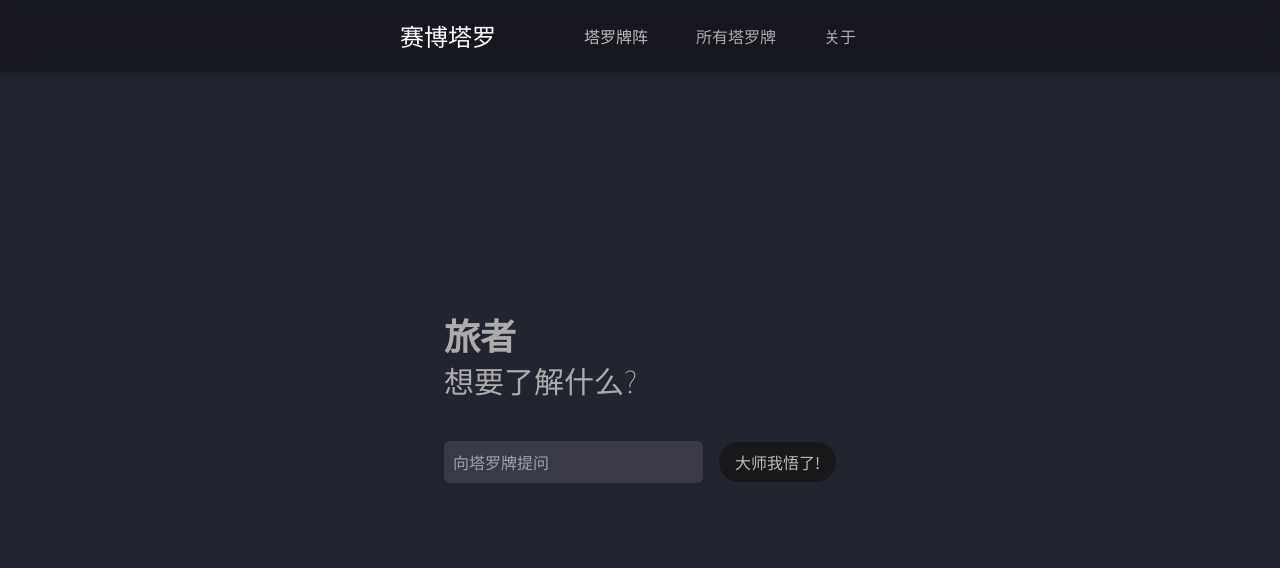
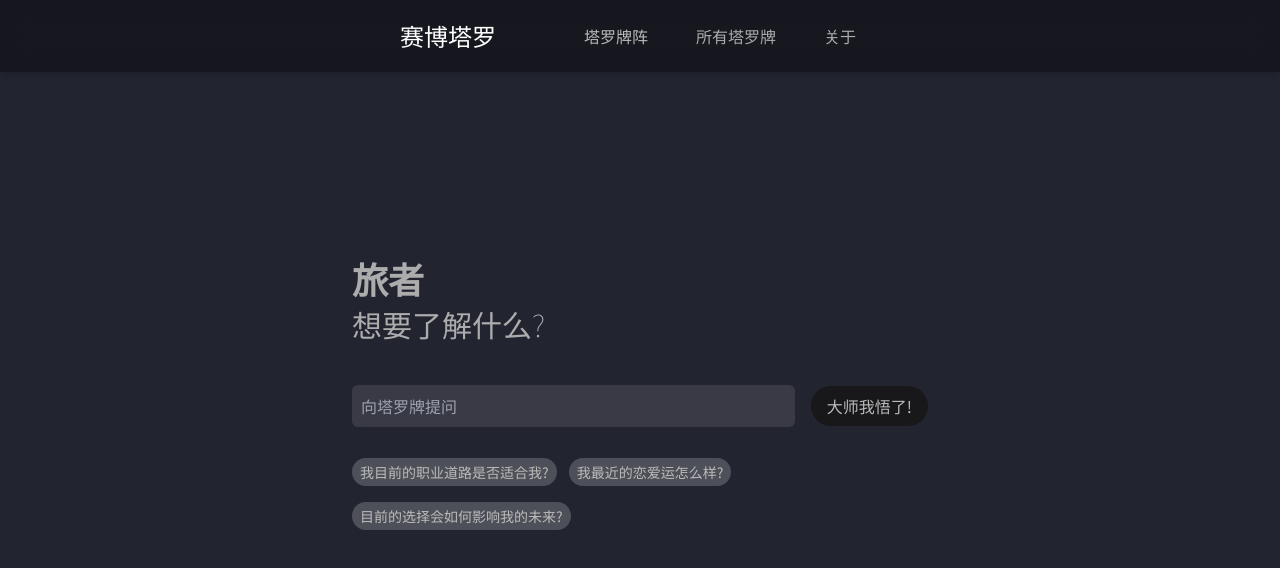
Before and after one commit to AlexLin625/cyber-tarot, a React (Vite) app: page / in a window 1280 px wide. Shown: the top 568 px of the page. Built offline with nearby package versions, Linux system fonts and the light colour scheme.

Commit message:
添加问题建议

```diff
--- a/src/assets/index.css
+++ b/src/assets/index.css
@@ -62,6 +62,10 @@ code {
     @apply text-foreground;
 }
 
+.recommend-bubble {
+    @apply bg-white/20 text-foreground text-sm px-2 py-1 rounded-full my-2;
+}
+
 input {
     -webkit-appearance: none;
     -moz-appearance: none;
--- a/src/components/tarot-spread.tsx
+++ b/src/components/tarot-spread.tsx
@@ -217,10 +217,38 @@ export const TarotSpread: React.FC = () => {
         dispatch(setUserQueryState("tarot-spread-page"));
     };
 
+    const recommendedQuestions = [
+        "我目前的职业道路是否适合我?",
+        "我最近的恋爱运怎么样?",
+        "目前的选择会如何影响我的未来?",
+    ];
+
+    const renderRecommendedQuestions = () => {
+        return (
+            <div className="flex flex-row flex-wrap max-w-xl py-3">
+                {recommendedQuestions.map(
+                    (question, index) => (
+                        <button
+                            key={index}
+                            className="recommend-bubble mr-3"
+                            onClick={() => {
+                                dispatch(
+                                    setQuestion(question)
+                                );
+                            }}
+                        >
+                            {question}
+                        </button>
+                    )
+                )}
+            </div>
+        );
+    };
+
     const renderQuestionInput = () => {
         return (
             <>
-                <div className="input-container max-w-[1024px] pt-8 pb-24">
+                <div className="input-container pt-8 pb-24">
                     <p className="text-4xl font-bold px-0 w-full">
                         旅者
                     </p>
@@ -251,6 +279,7 @@ export const TarotSpread: React.FC = () => {
                             大师我悟了!
                         </button>
                     </div>
+                    {renderRecommendedQuestions()}
                 </div>
             </>
         );
```
Lines whose indentation alone changed are shown as unchanged.
